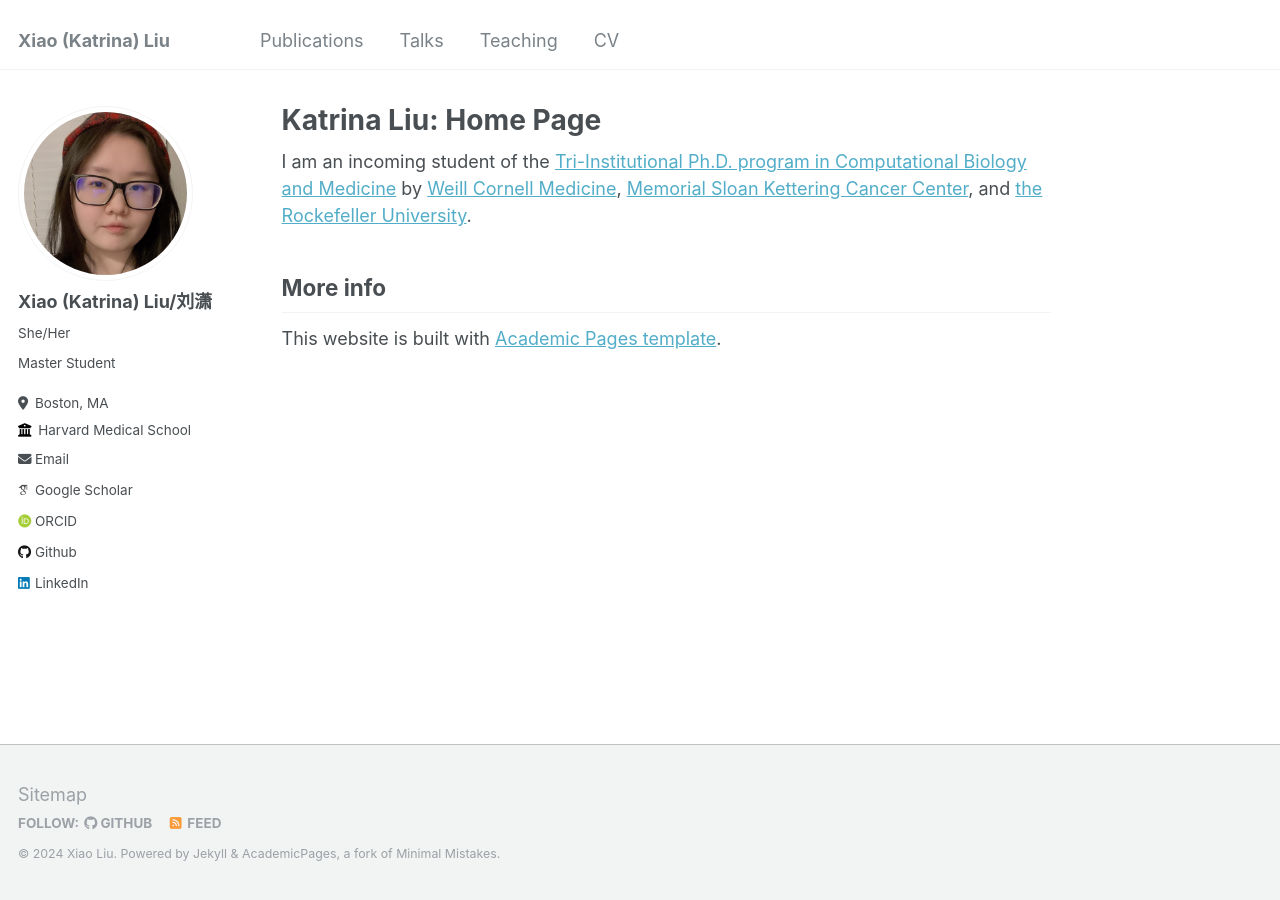
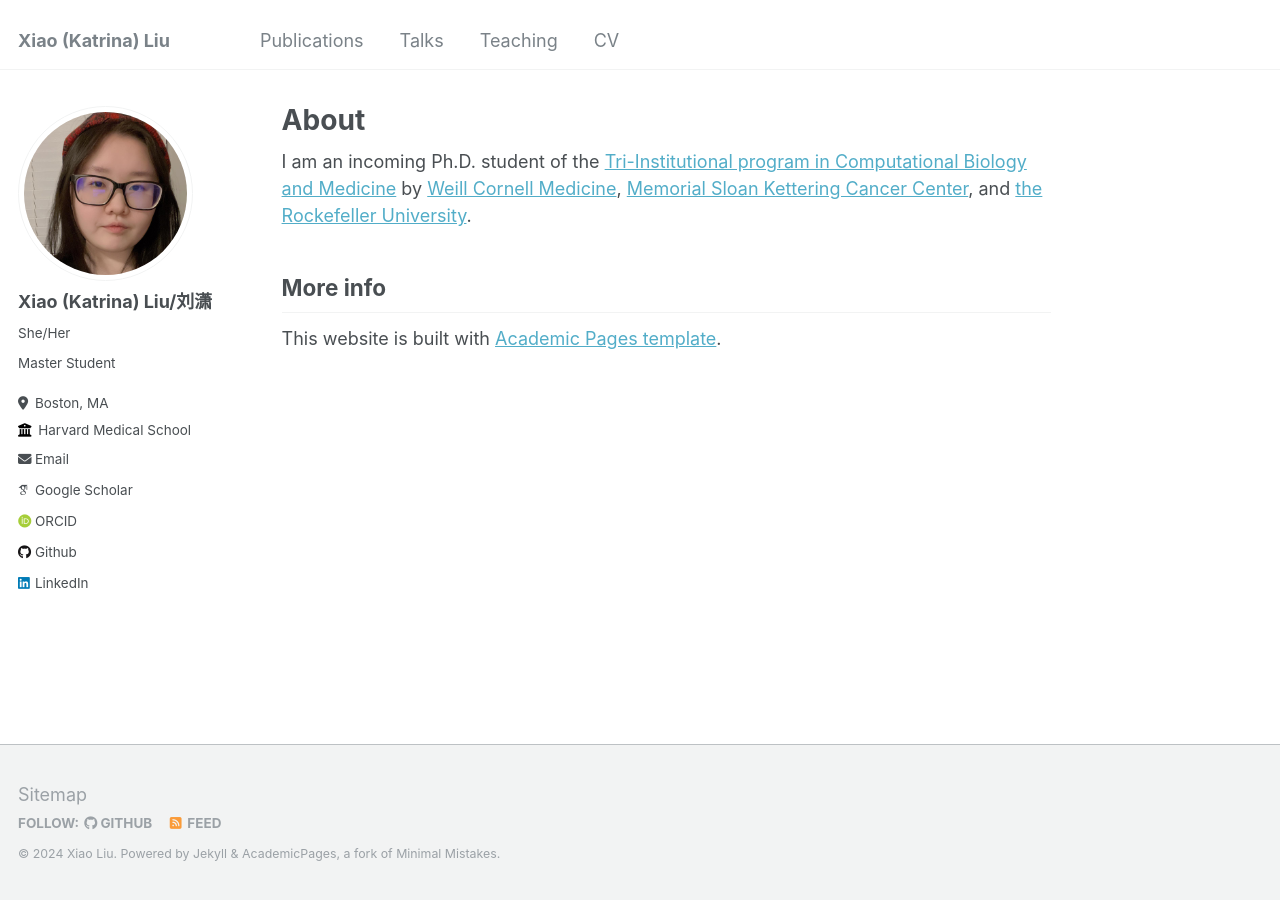
Before and after one commit to katrina-liu/katrina-liu.github.io, a Jekyll site: the page built from _pages/about.md, in a window 1280 px wide. Built offline with Jekyll 4.4.1, drawn with Linux system fonts in a browser that asks for light colours; some web fonts are replaced.

Commit message:
Update about.md

```diff
--- a/_pages/about.md
+++ b/_pages/about.md
@@ -1,13 +1,13 @@
 ---
 permalink: /
-title: "Katrina Liu: Home Page"
+title: "About"
 author_profile: true
 redirect_from:
   - /about/
   - /about.html
 ---
 
-I am an incoming student of the [Tri-Institutional Ph.D. program in Computational Biology and Medicine](https://compbio.triiprograms.org/) by [Weill Cornell Medicine](https://gradschool.weill.cornell.edu/), [Memorial Sloan Kettering Cancer Center](https://www.mskcc.org/research/ski), and [the Rockefeller University](https://www.rockefeller.edu/).
+I am an incoming Ph.D. student of the [Tri-Institutional program in Computational Biology and Medicine](https://compbio.triiprograms.org/) by [Weill Cornell Medicine](https://gradschool.weill.cornell.edu/), [Memorial Sloan Kettering Cancer Center](https://www.mskcc.org/research/ski), and [the Rockefeller University](https://www.rockefeller.edu/).
 
 More info
 ------
```
